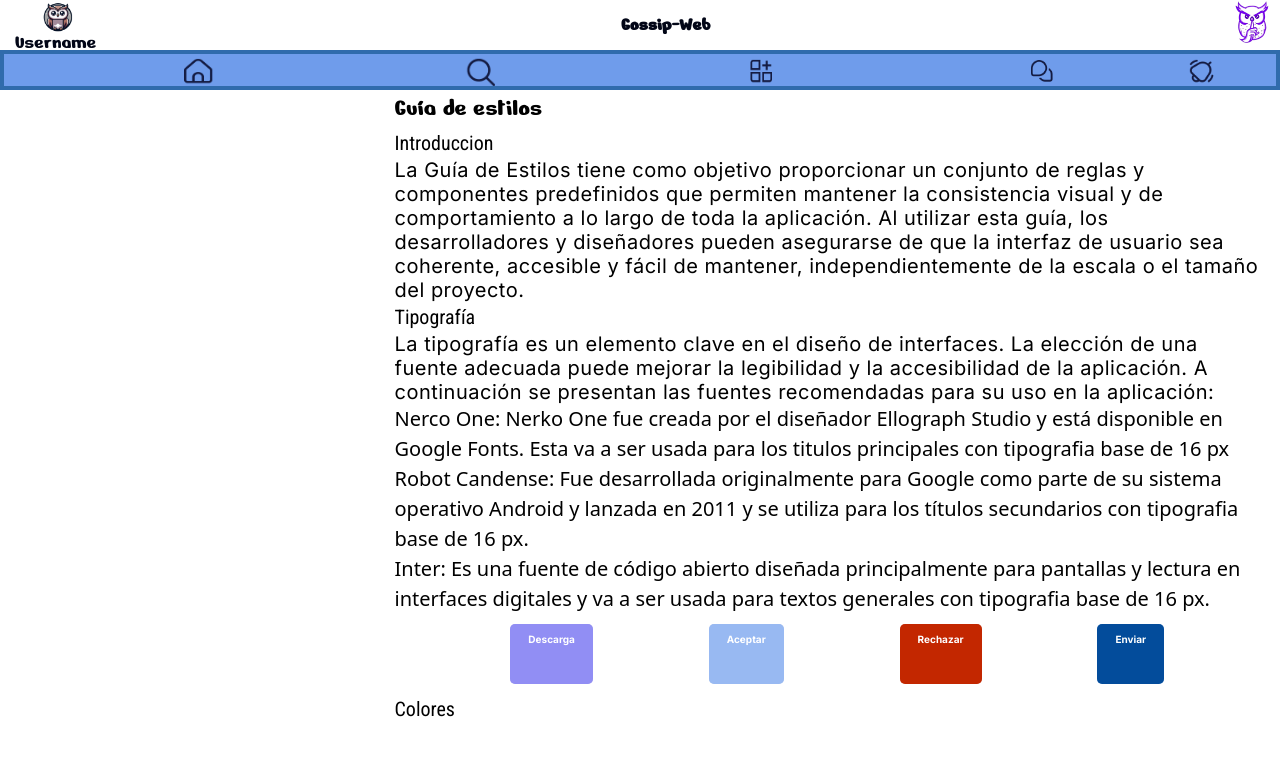
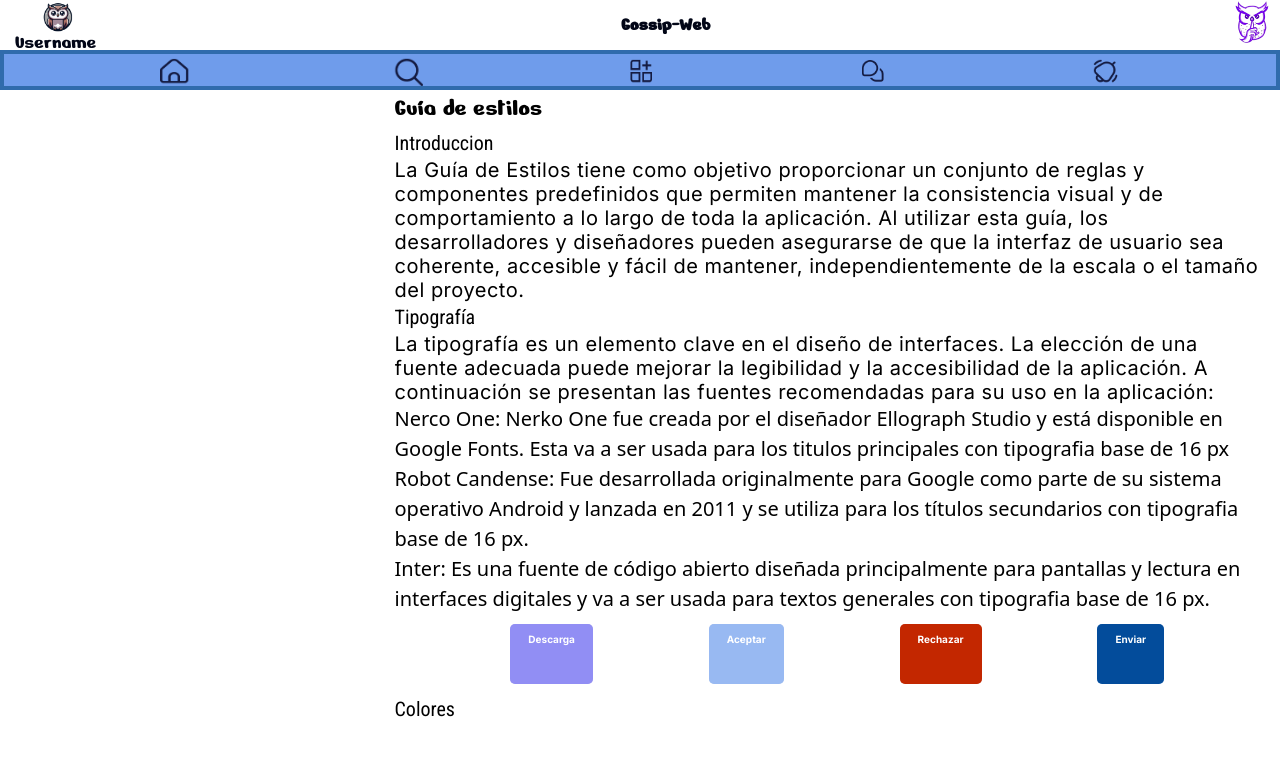
Before and after one commit to FelipeCabal/gossip-web-frontend, a React (Vite) app: page /style-guide in a window 1280 px wide. Shown: the top 766 px of the page. Built offline with nearby package versions, Linux system fonts and the light colour scheme.

Commit message:
ultimos cambios a la barra de navbar y al css del componente

```diff
--- a/src/css/DropdownSolicitudes/DropdownSolicitudes.css
+++ b/src/css/DropdownSolicitudes/DropdownSolicitudes.css
@@ -32,7 +32,7 @@
 
   .dropdownCentral {
     position: absolute;
-    top: -8px;
+    top: 7px;
     right: -60px;
     background-color: rgb(231, 227, 227);
     border: 1px solid #ccc;
--- a/src/partials/navbar.jsx
+++ b/src/partials/navbar.jsx
@@ -49,11 +49,11 @@ const Navbar = () => {
                             <img src={imgMensajes} alt="Mensajes" className="max-w-full w-8 sm:w-12" />
                         </Link>
 
-                        <div className="relative">
+                        <div className="relative flex-1 flex">
                             <button onClick={toggleDropdown} className="flex-1 flex items-center justify-center hover:text-gray-300">
                                 <img src={imgNotification} alt="Notificaciones" className="max-w-full w-8 sm:w-12" />
                             </button>
-                            <div className={`absolute right-0 mt-6 ${isDropdownVisible ? 'block' : 'hidden'}`}>
+                            <div className={`absolute right-0 mt-10 ${isDropdownVisible ? 'block' : 'hidden'}`}>
                                 <DropdownSolicitudes />
                             </div>
                         </div>
```
